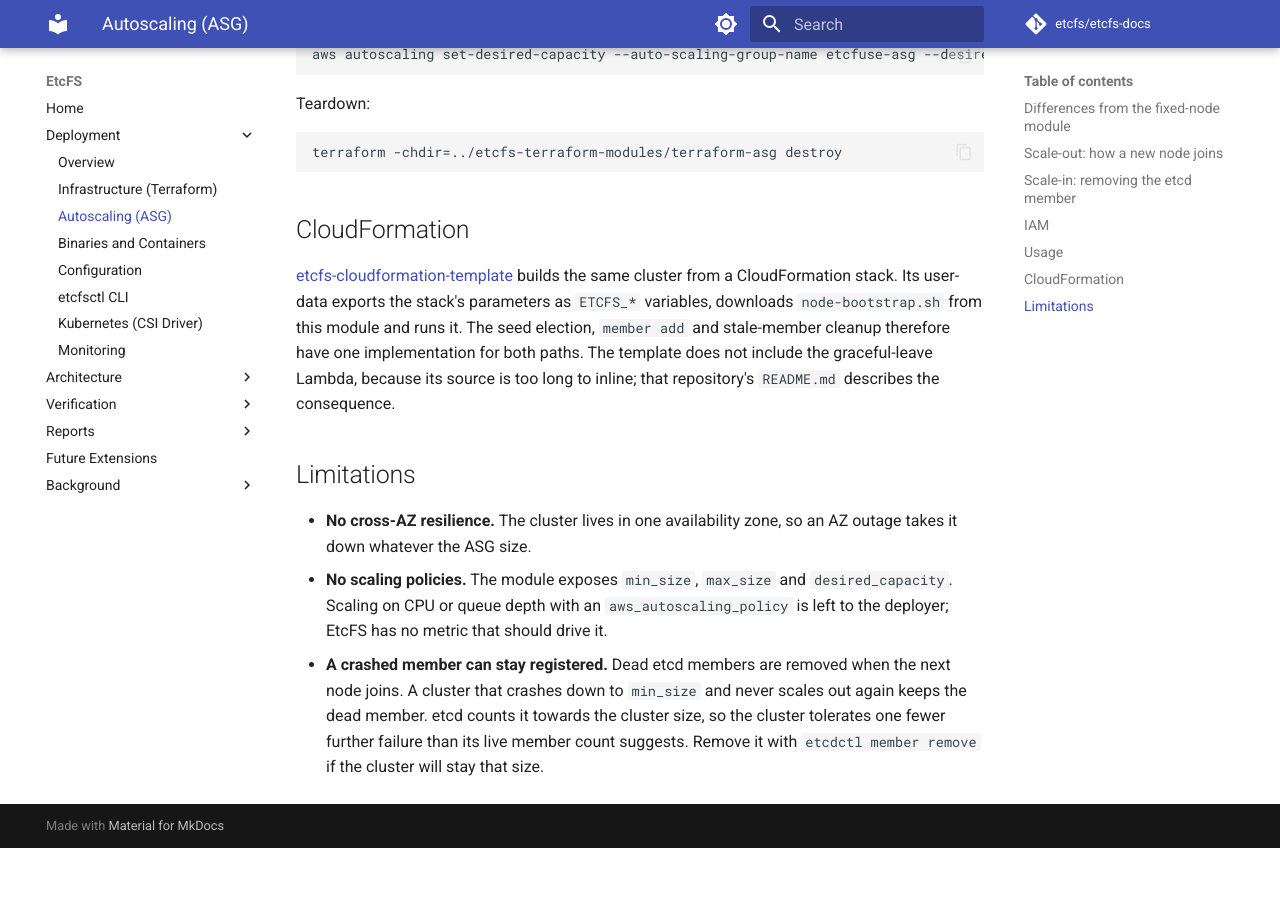
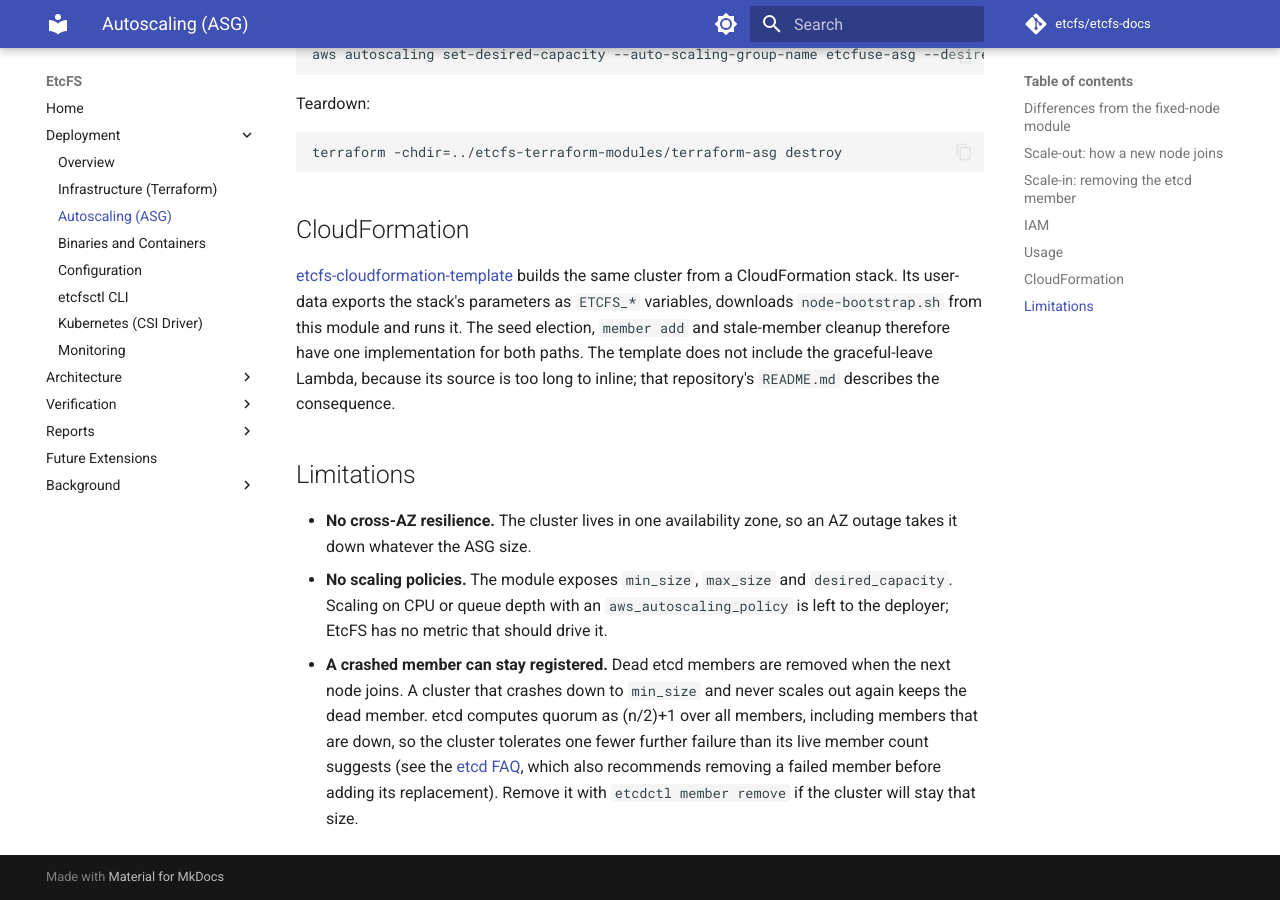
Before and after one commit to etcfs/etcfs-docs, an MkDocs documentation site: the page built from docs/deployment/autoscaling.md, in a window 1280 px wide and 900 px high, scrolled down 4038 px. Built offline with MkDocs 1.6.1 and Material for MkDocs 9.7.7, drawn with Linux system fonts in a browser that asks for light colours; comment, search, counter and statistics services are not loaded; before the commit the page ends 4886 px from its top, so only the background shows below that.

Commit message:
docs(deployment): cited the etcd FAQ for quorum counting members that are down

```diff
--- a/docs/deployment/autoscaling.md
+++ b/docs/deployment/autoscaling.md
@@ -218,7 +218,9 @@ that repository's `README.md` describes the consequence.
   should drive it.
 - **A crashed member can stay registered.** Dead etcd members are removed when
   the next node joins. A cluster that crashes down to `min_size` and never
-  scales out again keeps the dead member. etcd counts it towards the cluster
-  size, so the cluster tolerates one fewer further failure than its live
-  member count suggests. Remove it with `etcdctl member remove` if the cluster
+  scales out again keeps the dead member. etcd computes quorum as (n/2)+1 over all
+  members, including members that are down, so the cluster tolerates one fewer
+  further failure than its live member count suggests (see the
+  [etcd FAQ](https://etcd.io/docs/v3.5/faq/), which also recommends removing a
+  failed member before adding its replacement). Remove it with `etcdctl member remove` if the cluster
   will stay that size.
```
